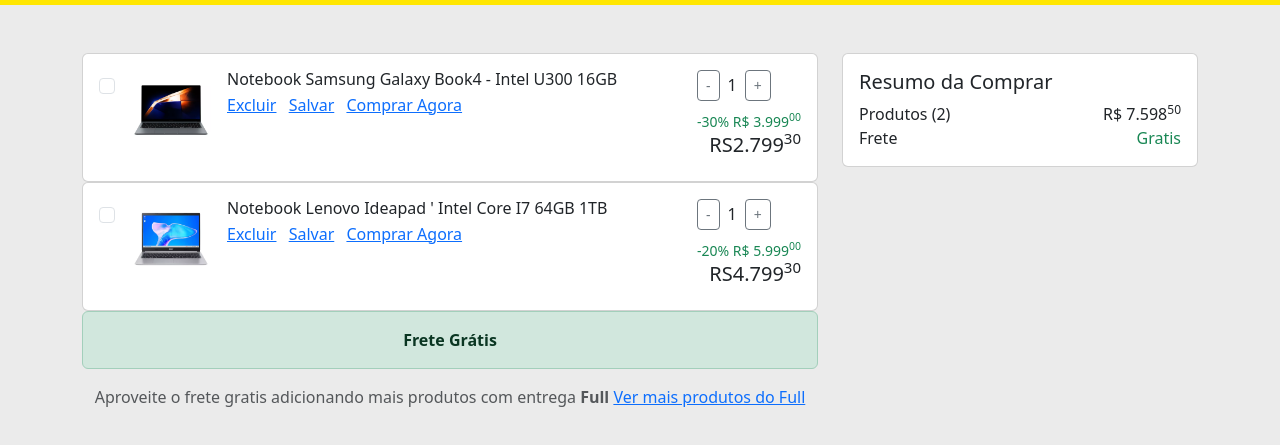
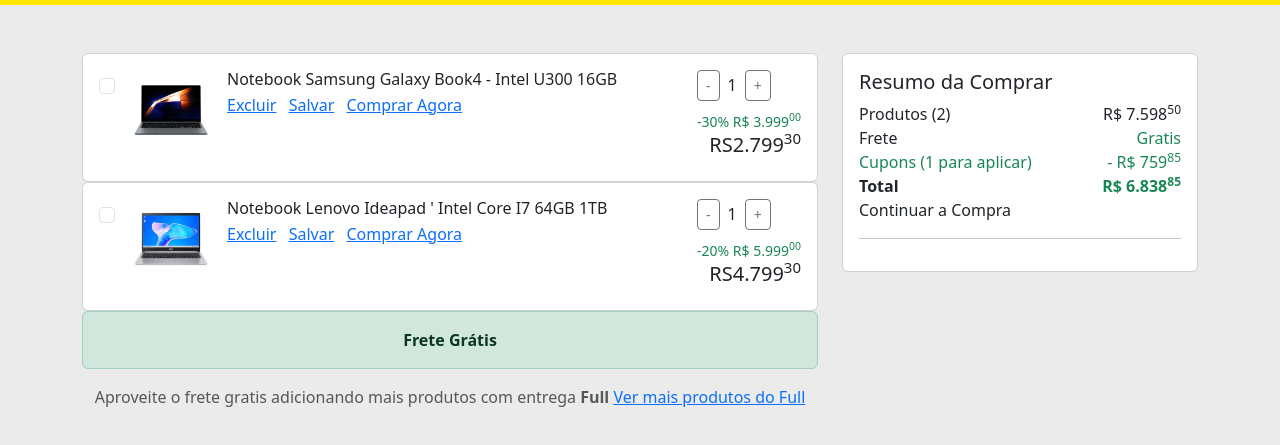
Before and after one commit to DouggBianchi/interfaces-bootstrap, a plain HTML site: page Projeto2/carrinho.html in a window 1280 px wide. Shown: the part 123-568 px from the top of the page. Drawn offline with nearby package versions, Linux system fonts and the light colour scheme.

Commit message:
segunda parte Projeto 2 Meli

```diff
--- a/Projeto2/carrinho.html
+++ b/Projeto2/carrinho.html
@@ -202,6 +202,16 @@
                             <span>Frete</span>
                             <span class="text-success">Gratis</span>
                         </div>
+                        <div class="d-flex justify-content-between text-success">
+                            <span>Cupons (1 para aplicar)</span>
+                            <span class="text-success">- R$ 759<sup>85</sup></span>
+                        </div>
+                        <div class="d-flex justify-content-between fw-bold">
+                            <span>Total</span>
+                            <span class="text-success">R$ 6.838<sup>85</sup></span>
+                        </div>
+                        <btn bt-primary w-100 mt-3>Continuar a Compra</mt-3>
+                        <hr>
                     </div>
                 </div>
 
```
